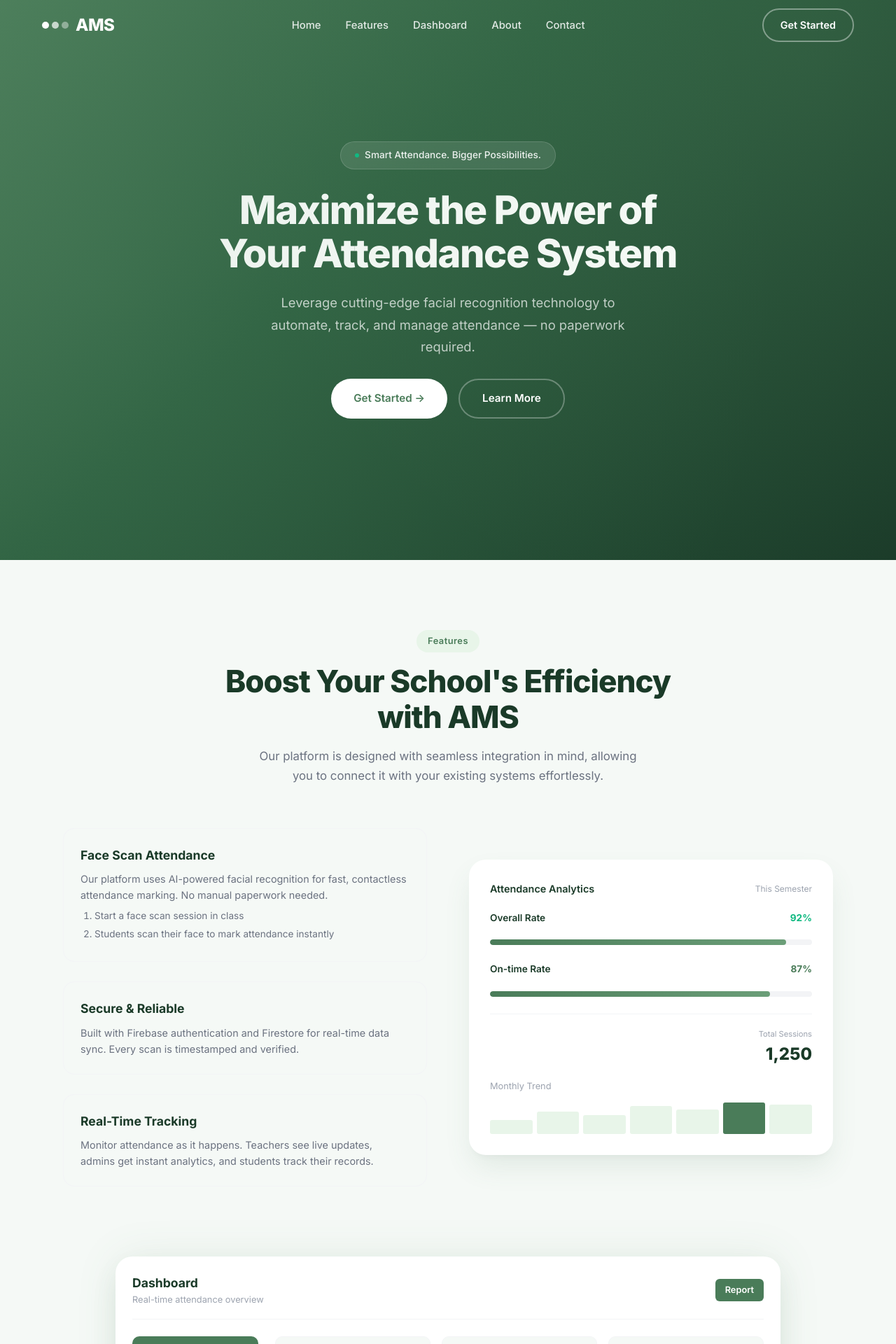
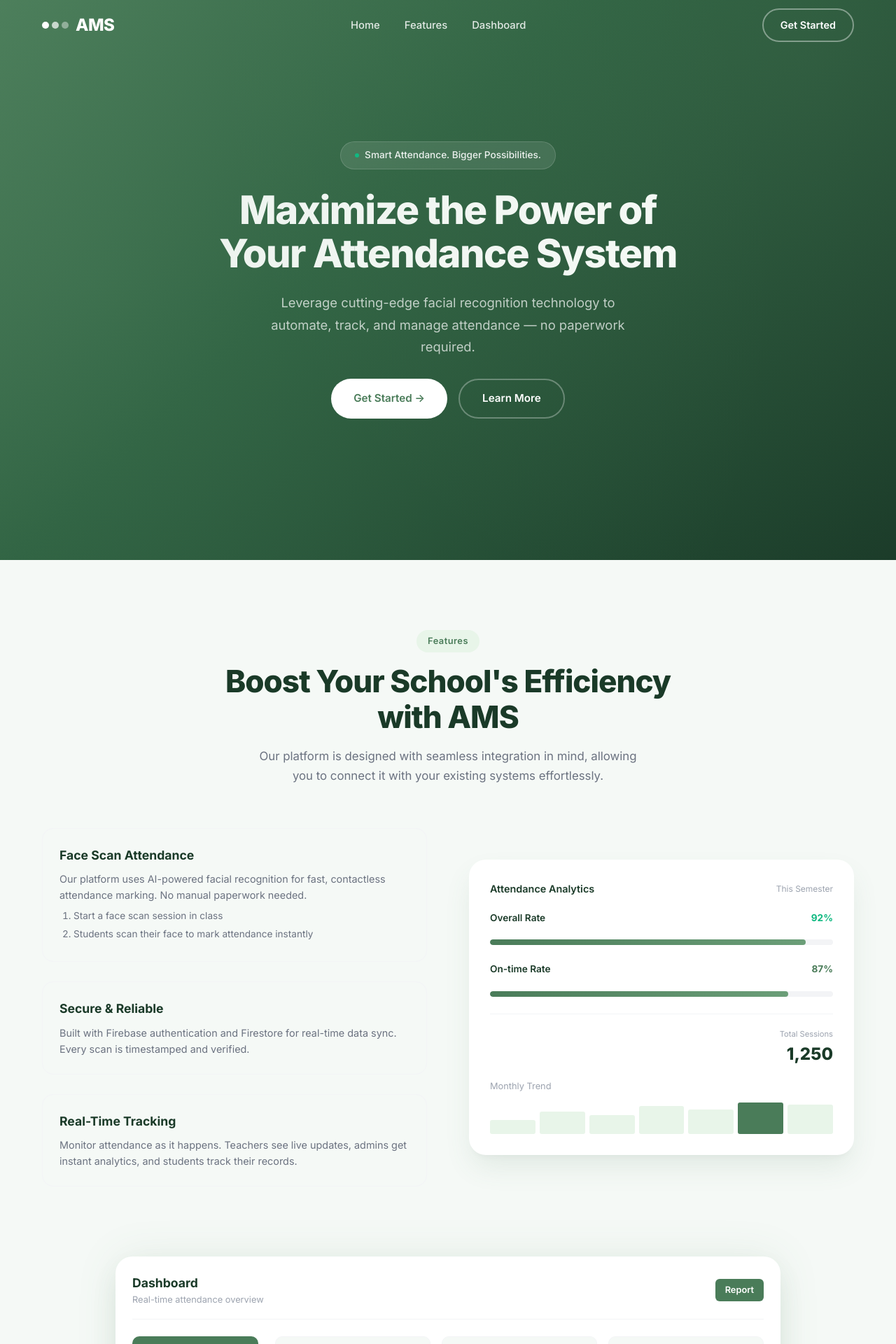
Before and after one commit to Atashaaaaaaaa/ATTENDANCE-MONITORING-WITH-QRCODE-1, a Next.js app in the folder ams-app/: page / in a window 1280 px wide. Shown: the top 1920 px of the page at 70% size. Built offline with nearby package versions, Linux system fonts and the light colour scheme; no server answers.

Commit message:
feat: implement 2FA verification flow with OTP modal and add Navbar component

```diff
--- a/ams-app/src/app/globals.css
+++ b/ams-app/src/app/globals.css
@@ -646,6 +646,8 @@ img {
    ============================================ */
 .section {
   padding: 100px 60px;
+  max-width: 1400px;
+  margin: 0 auto;
 }
 
 .section-centered {
@@ -685,9 +687,16 @@ img {
   display: grid;
   grid-template-columns: 1fr 1fr;
   gap: 60px;
-  max-width: 1100px;
+  max-width: 100%;
   margin: 0 auto;
   align-items: center;
+}
+
+@media (max-width: 1024px) {
+  .features-grid {
+    grid-template-columns: 1fr;
+    gap: 40px;
+  }
 }
 
 .features-list {
--- a/ams-app/src/app/page.js
+++ b/ams-app/src/app/page.js
@@ -255,8 +255,6 @@ export default function LandingPage() {
         <ul className="footer-links">
           <li><a href="#hero">Home</a></li>
           <li><a href="#features">Features</a></li>
-          <li><a href="#stats">About</a></li>
-
         </ul>
         <div className="footer-bottom">
           © 2026 AMS - Attendance Monitoring System. All rights reserved.
--- a/ams-app/src/components/Navbar.js
+++ b/ams-app/src/components/Navbar.js
@@ -27,8 +27,6 @@ export default function Navbar() {
         <li><a href="#hero">Home</a></li>
         <li><a href="#features">Features</a></li>
         <li><a href="#dashboard">Dashboard</a></li>
-        <li><a href="#stats">About</a></li>
-        <li><a href="#footer">Contact</a></li>
       </ul>
 
       <Link href="/login" className="navbar-cta">Get Started</Link>
```
